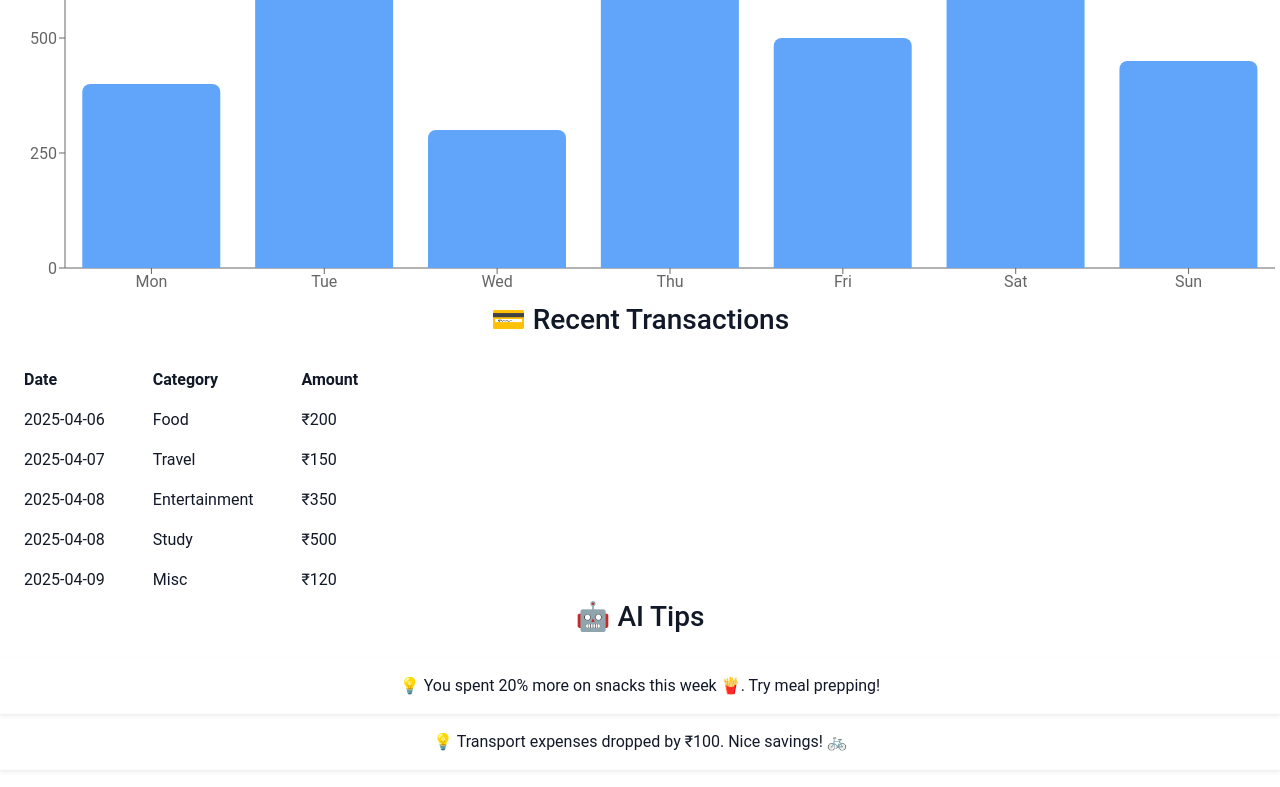
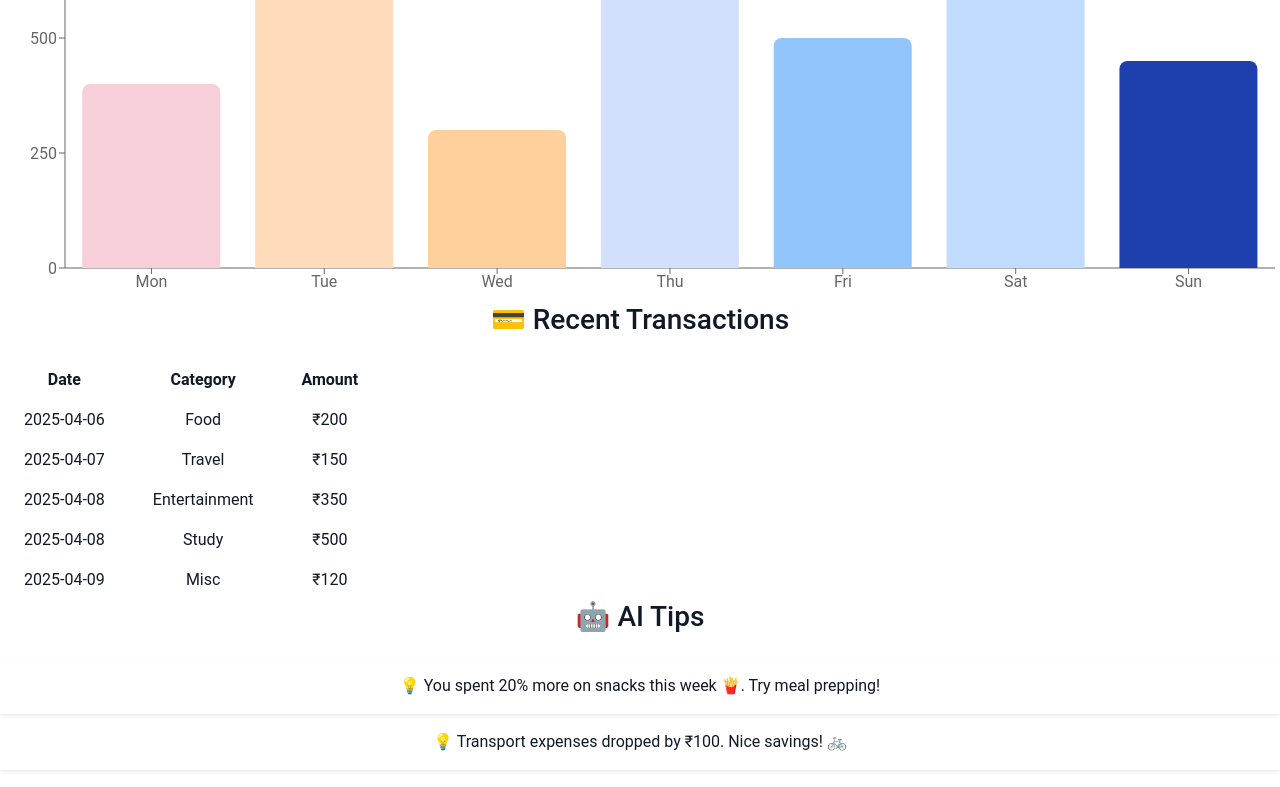
Before and after one commit to neelima-singh07/FinTech-gdsc-Hackathon, a React (Create React App) app: page /dashboard in a window 1280 px wide. Shown: the part 942-1729 px from the top of the page. Built offline with nearby package versions, Linux system fonts and the light colour scheme.

Commit message:
color changes

```diff
--- a/src/components/TransactionTable.js
+++ b/src/components/TransactionTable.js
@@ -12,7 +12,7 @@ const transactions = [
 const TransactionTable = () => {
   return (
     <div className="overflow-x-auto">
-      <table className="min-w-full text-sm text-left border-collapse">
+      <table className="min-w-full text-sm text-center border-collapse">
         <thead>
           <tr className="bg-gray-100 text-gray-700">
             <th className="py-2 px-4 border-b">Date</th>
--- a/src/components/WeeklySummary.js
+++ b/src/components/WeeklySummary.js
@@ -1,6 +1,43 @@
 // src/components/WeeklySummary.js
+// import React from 'react';
+// import { BarChart, Bar, XAxis, YAxis, Tooltip, ResponsiveContainer } from 'recharts';
+
+// const data = [
+//   { day: 'Mon', amount: 400 },
+//   { day: 'Tue', amount: 650 },
+//   { day: 'Wed', amount: 300 },
+//   { day: 'Thu', amount: 700 },
+//   { day: 'Fri', amount: 500 },
+//   { day: 'Sat', amount: 900 },
+//   { day: 'Sun', amount: 450 },
+// ];
+
+// const WeeklySummary = () => {
+//   return (
+//     <ResponsiveContainer width="100%" height={500}>
+//       <BarChart data={data}>
+//         <XAxis dataKey="day" />
+//         <YAxis />
+//         <Tooltip />
+//         <Bar dataKey="amount" fill="#60A5FA" radius={[8, 8, 0, 0]} />
+//       </BarChart>
+//     </ResponsiveContainer>
+//   );
+// };
+
+// export default WeeklySummary;
+
 import React from 'react';
-import { BarChart, Bar, XAxis, YAxis, Tooltip, ResponsiveContainer } from 'recharts';
+import {
+  BarChart,
+  Bar,
+  XAxis,
+  YAxis,
+  Tooltip,
+  ResponsiveContainer,
+  Cell
+} from 'recharts';
+
 
 const data = [
   { day: 'Mon', amount: 400 },
@@ -12,6 +49,9 @@ const data = [
   { day: 'Sun', amount: 450 },
 ];
 
+// Define custom colors
+const COLORS = ['#F7CFD8', '#FDDBBB', '#FFD09B', '#D2E0FB', '#93C5FD', '#BFDBFE', '#1E40AF'];
+
 const WeeklySummary = () => {
   return (
     <ResponsiveContainer width="100%" height={500}>
@@ -19,7 +59,11 @@ const WeeklySummary = () => {
         <XAxis dataKey="day" />
         <YAxis />
         <Tooltip />
-        <Bar dataKey="amount" fill="#60A5FA" radius={[8, 8, 0, 0]} />
+        <Bar dataKey="amount" radius={[8, 8, 0, 0]}>
+          {data.map((entry, index) => (
+            <Cell key={`cell-${index}`} fill={COLORS[index % COLORS.length]} />
+          ))}
+        </Bar>
       </BarChart>
     </ResponsiveContainer>
   );
```
